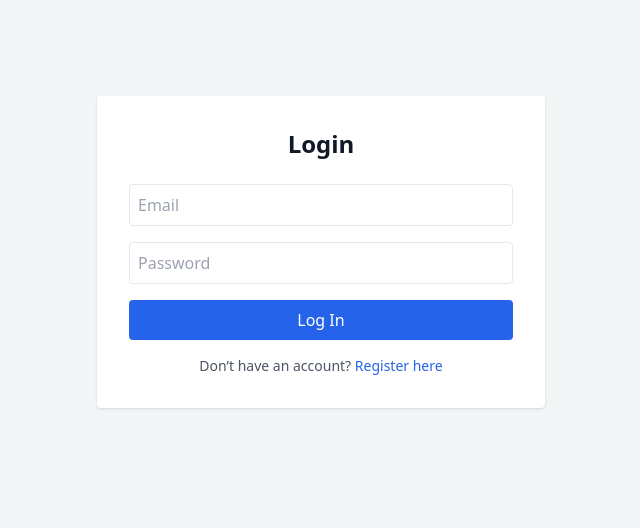
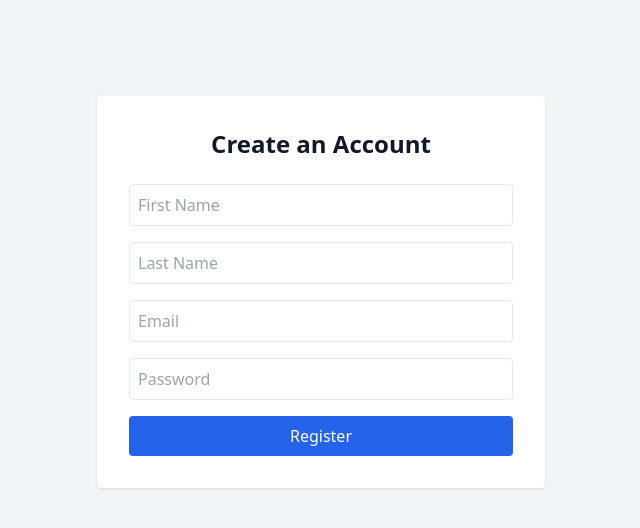
Before and after one commit to MythosMediaCo/medspasync-marketing, a React (Create React App) app in the folder medspasync-cra/: page /register in a window 1280 px wide. Shown: the top 528 px of the page, without its empty margins (319-959 px from the left). Built offline with nearby package versions, Linux system fonts and the light colour scheme.

Commit message:
channnnge

```diff
--- a/medspasync-cra/src/components/Login.jsx
+++ b/medspasync-cra/src/components/Login.jsx
@@ -1,37 +1,58 @@
+// src/components/Login.jsx
 import { useState } from 'react';
-import { useNavigate } from 'react-router-dom';
+import { useNavigate, Link } from 'react-router-dom';
 import axios from 'axios';
 
 export default function Login({ onLogin }) {
+  const [email, setEmail] = useState('');
+  const [password, setPassword] = useState('');
+  const [error, setError] = useState('');
   const navigate = useNavigate();
-  const [form, setForm] = useState({ email: '', password: '' });
-  const [error, setError] = useState('');
 
-  const handleChange = e => {
-    setForm({ ...form, [e.target.name]: e.target.value });
-  };
-
-  const handleSubmit = async e => {
+  const handleSubmit = async (e) => {
     e.preventDefault();
+    setError('');
     try {
-      const res = await axios.post('https://medspasync-backend-production.up.railway.app/auth/login', form);
+      const res = await axios.post(`${import.meta.env.VITE_API_BASE_URL}/auth/login`, {
+        email,
+        password,
+      });
       onLogin(res.data.token);
       navigate('/dashboard');
     } catch (err) {
-      console.error(err);
-      setError(err.response?.data?.message || 'Login failed');
+      setError('Login failed: ' + (err.response?.data?.message || 'Unknown error'));
     }
   };
 
   return (
-    <div className="max-w-md mx-auto mt-10 bg-white p-6 shadow rounded">
-      <h2 className="text-xl font-semibold mb-4">Login</h2>
-      {error && <p className="text-red-500 text-sm mb-4">{error}</p>}
+    <div className="max-w-md mx-auto mt-20 bg-white p-8 rounded shadow">
+      <h2 className="text-2xl font-bold mb-6 text-center">Login</h2>
       <form onSubmit={handleSubmit} className="space-y-4">
-        <input type="email" name="email" placeholder="Email" onChange={handleChange} className="w-full p-2 border rounded" required />
-        <input type="password" name="password" placeholder="Password" onChange={handleChange} className="w-full p-2 border rounded" required />
-        <button type="submit" className="w-full bg-blue-600 text-white py-2 rounded hover:bg-blue-700">Login</button>
+        <input
+          type="email"
+          placeholder="Email"
+          className="w-full p-2 border rounded"
+          value={email}
+          onChange={(e) => setEmail(e.target.value)}
+        />
+        <input
+          type="password"
+          placeholder="Password"
+          className="w-full p-2 border rounded"
+          value={password}
+          onChange={(e) => setPassword(e.target.value)}
+        />
+        {error && <p className="text-red-500">{error}</p>}
+        <button type="submit" className="w-full bg-blue-600 text-white p-2 rounded hover:bg-blue-700">
+          Log In
+        </button>
       </form>
+      <p className="mt-4 text-center text-sm text-gray-600">
+        Don’t have an account?{' '}
+        <Link to="/register" className="text-blue-600 hover:underline">
+          Register here
+        </Link>
+      </p>
     </div>
   );
 }
--- a/medspasync-cra/src/components/Register.jsx
+++ b/medspasync-cra/src/components/Register.jsx
@@ -1,11 +1,13 @@
-// src/components/Login.jsx
+// src/components/Register.jsx
 import { useState } from 'react';
-import { useNavigate, Link } from 'react-router-dom';
+import { useNavigate } from 'react-router-dom';
 import axios from 'axios';
 
-export default function Login({ onLogin }) {
+export default function Register({ onLogin }) {
   const [email, setEmail] = useState('');
   const [password, setPassword] = useState('');
+  const [firstName, setFirstName] = useState('');
+  const [lastName, setLastName] = useState('');
   const [error, setError] = useState('');
   const navigate = useNavigate();
 
@@ -13,21 +15,37 @@ export default function Login({ onLogin }) {
     e.preventDefault();
     setError('');
     try {
-      const res = await axios.post(`${import.meta.env.VITE_API_BASE_URL}/auth/login`, {
+      const res = await axios.post(`${import.meta.env.VITE_API_BASE_URL}/auth/register`, {
         email,
         password,
+        firstName,
+        lastName
       });
       onLogin(res.data.token);
       navigate('/dashboard');
     } catch (err) {
-      setError('Login failed: ' + (err.response?.data?.message || 'Unknown error'));
+      setError('Registration failed: ' + (err.response?.data?.message || 'Unknown error'));
     }
   };
 
   return (
     <div className="max-w-md mx-auto mt-20 bg-white p-8 rounded shadow">
-      <h2 className="text-2xl font-bold mb-6 text-center">Login</h2>
+      <h2 className="text-2xl font-bold mb-6 text-center">Create an Account</h2>
       <form onSubmit={handleSubmit} className="space-y-4">
+        <input
+          type="text"
+          placeholder="First Name"
+          className="w-full p-2 border rounded"
+          value={firstName}
+          onChange={(e) => setFirstName(e.target.value)}
+        />
+        <input
+          type="text"
+          placeholder="Last Name"
+          className="w-full p-2 border rounded"
+          value={lastName}
+          onChange={(e) => setLastName(e.target.value)}
+        />
         <input
           type="email"
           placeholder="Email"
@@ -44,15 +62,9 @@ export default function Login({ onLogin }) {
         />
         {error && <p className="text-red-500">{error}</p>}
         <button type="submit" className="w-full bg-blue-600 text-white p-2 rounded hover:bg-blue-700">
-          Log In
+          Register
         </button>
       </form>
-      <p className="mt-4 text-center text-sm text-gray-600">
-        Don’t have an account?{' '}
-        <Link to="/register" className="text-blue-600 hover:underline">
-          Register here
-        </Link>
-      </p>
     </div>
   );
 }
```
